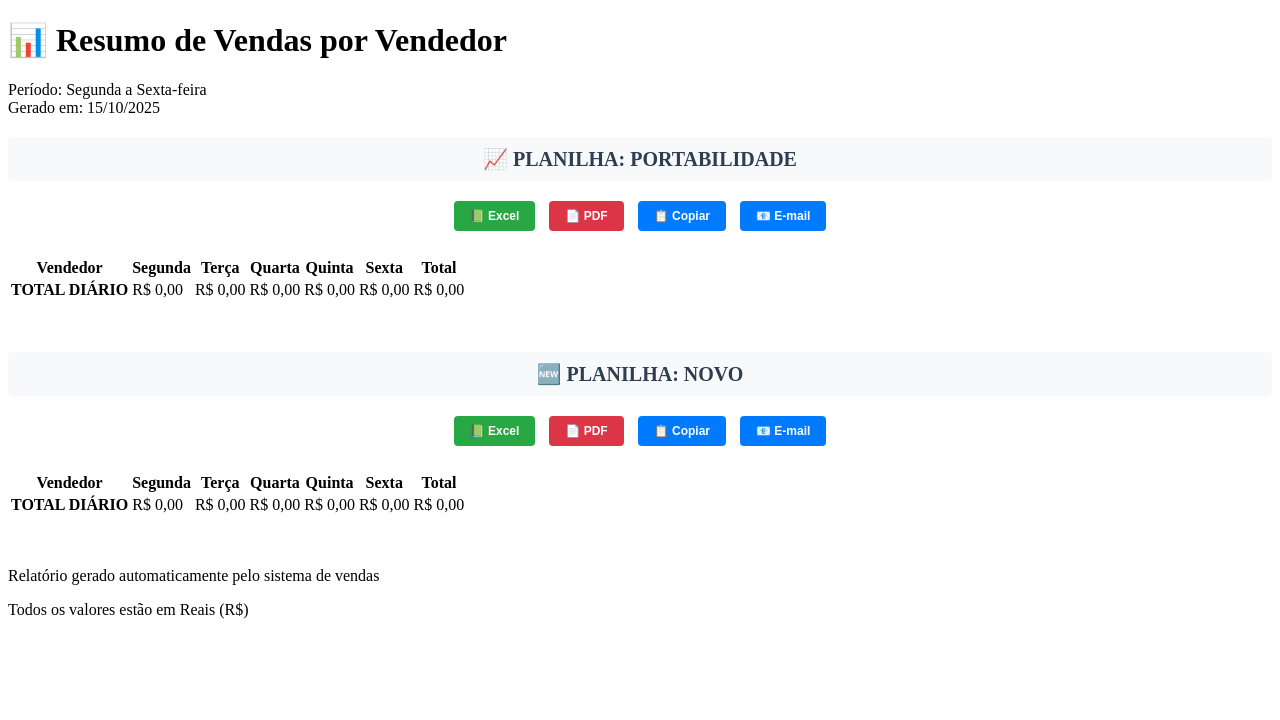
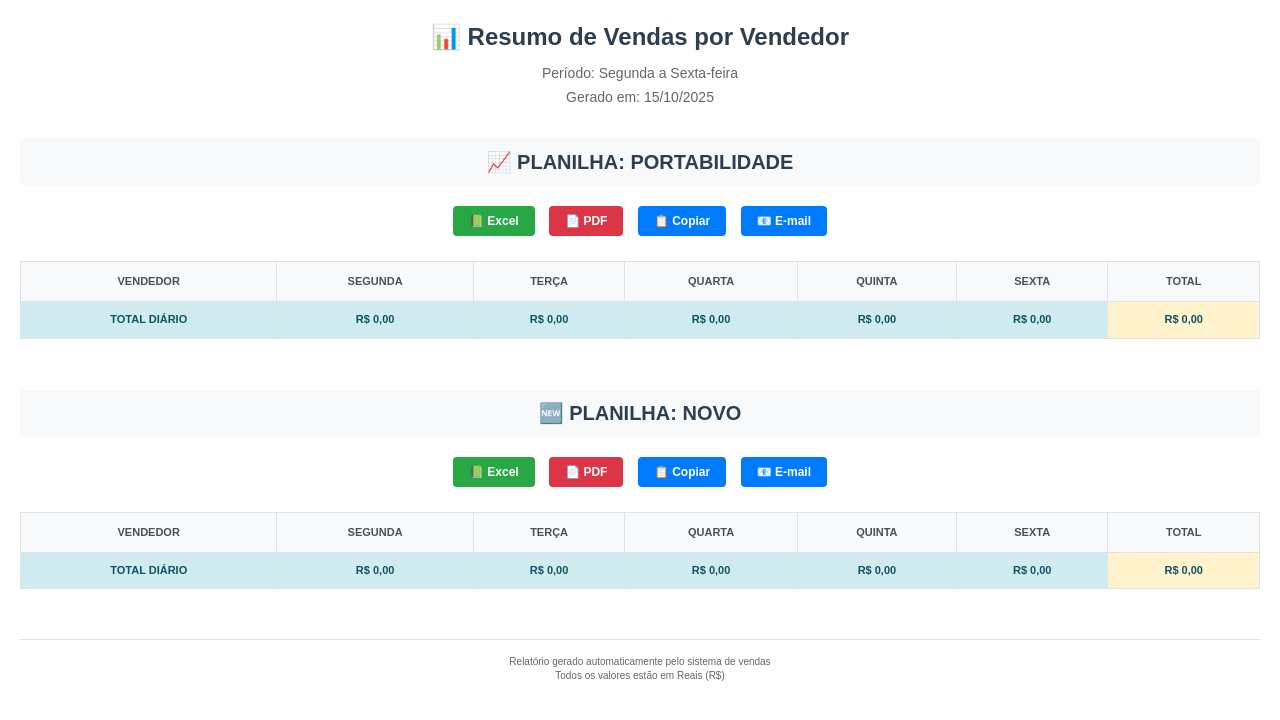
Before and after one commit to aryapromotora-alt/planilha-de-vendas, a Flask app: page /export_table in a window 1280 px wide. Shown: the top 720 px of the page. Run offline with Flask 3, Linux system fonts and the light colour scheme; some libraries are stand-ins or nearby versions.

Commit message:
Add files via upload

```diff
--- a/templates/tabela_para_extracao.html
+++ b/templates/tabela_para_extracao.html
@@ -5,7 +5,146 @@
   <title>Resumo de Vendas - Dados para Extração</title>
   <meta name="viewport" content="width=device-width, initial-scale=1.0">
   <style>
-    /* ... (mantenha todo o CSS existente) ... */
+    /* Estilos otimizados para extração de dados */
+    * {
+        margin: 0;
+        padding: 0;
+        box-sizing: border-box;
+    }
+
+    body {
+        font-family: Arial, sans-serif;
+        background-color: #ffffff;
+        color: #000000;
+        padding: 20px;
+        line-height: 1.4;
+    }
+
+    .header-info {
+        text-align: center;
+        margin-bottom: 30px;
+        page-break-inside: avoid;
+    }
+
+    .header-info h1 {
+        font-size: 24px;
+        font-weight: bold;
+        margin-bottom: 10px;
+        color: #2c3e50;
+    }
+
+    .header-info .date-info {
+        font-size: 14px;
+        color: #666;
+        margin-bottom: 5px;
+    }
+
+    .export-table {
+        width: 100%;
+        border-collapse: collapse;
+        margin: 20px 0;
+        font-size: 12px;
+        background-color: #ffffff;
+        page-break-inside: avoid;
+    }
+
+    .export-table th {
+        background-color: #f8f9fa;
+        border: 1px solid #dee2e6;
+        padding: 12px 8px;
+        text-align: center;
+        font-weight: bold;
+        font-size: 11px;
+        text-transform: uppercase;
+        color: #495057;
+    }
+
+    .export-table td {
+        border: 1px solid #dee2e6;
+        padding: 10px 8px;
+        text-align: center;
+        font-size: 11px;
+    }
+
+    .export-table .employee-name {
+        text-align: left;
+        font-weight: bold;
+        background-color: #f8f9fa;
+        color: #2c3e50;
+    }
+
+    .export-table .total-cell {
+        background-color: #fff3cd;
+        font-weight: bold;
+        color: #856404;
+    }
+
+    .export-table .daily-totals {
+        background-color: #d1ecf1;
+        font-weight: bold;
+    }
+
+    .export-table .daily-totals td {
+        color: #0c5460;
+        font-weight: bold;
+    }
+
+    /* Estilos específicos para impressão/PDF */
+    @media print {
+        body {
+            padding: 10px;
+        }
+
+        .export-table {
+            font-size: 10px;
+        }
+
+        .export-table th,
+        .export-table td {
+            padding: 6px 4px;
+        }
+
+        .header-info {
+            margin-bottom: 20px;
+        }
+    }
+
+    /* Botões de exportação */
+    .export-buttons {
+        text-align: center;
+        margin: 20px 0;
+        page-break-inside: avoid;
+    }
+
+    .export-btn {
+        display: inline-block;
+        padding: 8px 16px;
+        margin: 0 5px 5px 5px;
+        background-color: #007bff;
+        color: white;
+        text-decoration: none;
+        border-radius: 4px;
+        font-weight: bold;
+        border: none;
+        cursor: pointer;
+        font-size: 12px;
+    }
+
+    .export-btn.excel { background-color: #28a745; }
+    .export-btn.pdf { background-color: #dc3545; }
+    .export-btn:hover { opacity: 0.9; }
+
+    /* Informações de rodapé */
+    .footer-info {
+        margin-top: 30px;
+        text-align: center;
+        font-size: 10px;
+        color: #666;
+        border-top: 1px solid #dee2e6;
+        padding-top: 15px;
+    }
+
+    /* Seções */
     .section {
         margin-bottom: 50px;
         page-break-inside: avoid;
@@ -20,27 +159,6 @@
         padding: 10px;
         border-radius: 5px;
     }
-    .export-buttons {
-        text-align: center;
-        margin: 20px 0;
-        page-break-inside: avoid;
-    }
-    .export-btn {
-        display: inline-block;
-        padding: 8px 16px;
-        margin: 0 5px 5px 5px;
-        background-color: #007bff;
-        color: white;
-        text-decoration: none;
-        border-radius: 4px;
-        font-weight: bold;
-        border: none;
-        cursor: pointer;
-        font-size: 12px;
-    }
-    .export-btn.excel { background-color: #28a745; }
-    .export-btn.pdf { background-color: #dc3545; }
-    .export-btn:hover { opacity: 0.9; }
   </style>
 </head>
 <body>
```
